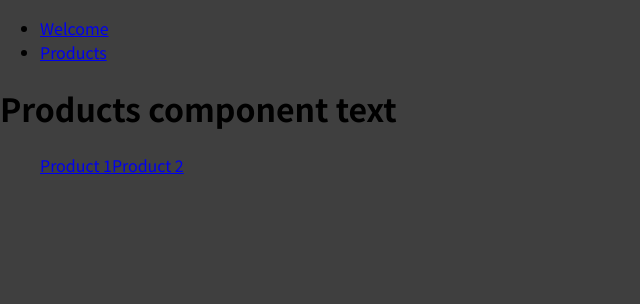
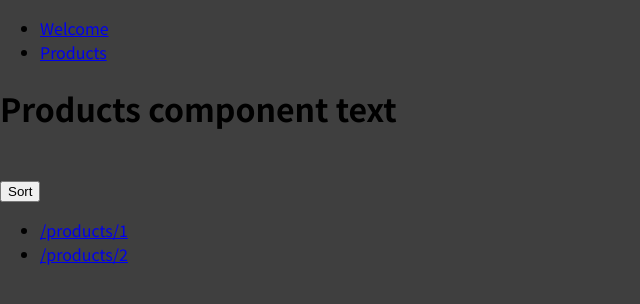
Before and after one commit to yannickmacken/react-routing, a React (Create React App) app: page /products in a window 1280 px wide. Shown: the top 304 px of the page, without its empty margins (0-640 px from the left). Built offline with nearby package versions, Linux system fonts and the light colour scheme.

Commit message:
query params

```diff
--- a/src/pages/Products.js
+++ b/src/pages/Products.js
@@ -1,12 +1,43 @@
 import { Link } from 'react-router-dom'
+import { useNavigate, useLocation } from 'react-router-dom'
+import { useState } from 'react'
 
 function Products() {
+    let navigate = useNavigate()
+    const location = useLocation()
+    const [ products, setProducts] = useState([ '/products/1', '/products/2' ])
+
+    // Get current URL query params
+    const queryParams = new URLSearchParams(location.search)
+    const isSortingAscending = queryParams.get('sort') === 'asc'
+
+    // Sort products on basis of URL query params
+    function onClickHandler() {
+        if (isSortingAscending) {
+            navigate('/products?sort=desc')
+            setProducts(a => a.sort())
+        }
+        else {
+            navigate('/products?sort=asc')
+            setProducts(a => a.sort().reverse())
+        }
+    }
+    console.log(products)
+
+    // Dynamically build sorted link list
+    let links = []
+    for (let [index, productName] of products.entries()) {
+        links.push(<li key={index}><Link to={productName}>{productName}</Link></li>)
+    }
+
     return (
         <div>
             <h1>Products component text</h1>
+            <br/>
+            <button onClick={onClickHandler}>Sort</button>
+            <br/>
             <ul>
-                <Link to={'/products/1'}>Product 1</Link>
-                <Link to={'/products/2'}>Product 2</Link>
+            {links}
             </ul>
         </div>
     )
```
